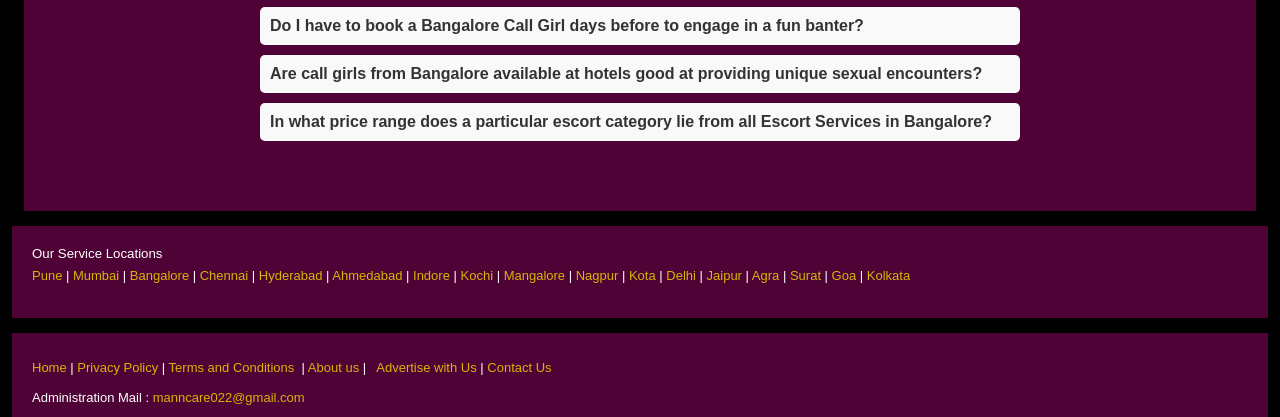
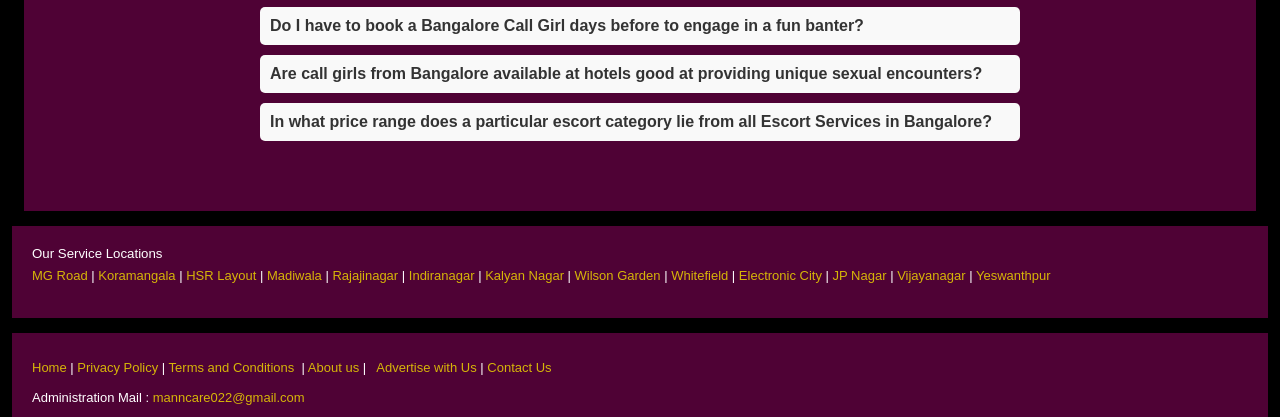
Before and after one commit to sjon01/pubangalore, a plain HTML site: page index.html in a window 1280 px wide. Shown: the part 9439-9856 px from the top of the page. Drawn offline with Linux system fonts and the light colour scheme; a web font is replaced by a local one.

Commit message:
Update index.html

```diff
--- a/index.html
+++ b/index.html
@@ -1636,23 +1636,19 @@
             <h5>Our Service Locations</h5>
 
             <p>
-                <a href="/">Pune</a> |
-                <a href="/call-girls-mumbai.html">Mumbai </a>|
-                <a href="/call-girls-bangalore.html">Bangalore</a>&nbsp;|
-                <a href="/call-girls-chennai.html">Chennai</a>&nbsp;|
-                <a href="/call-girls-hyderabad.html">Hyderabad</a>&nbsp;|
-                <a href="/call-girls-ahmedabad.html">Ahmedabad</a>&nbsp;|
-                <a href="/call-girls-indore.html">Indore</a>&nbsp;|
-                <a href="/call-girls-kochi.html">Kochi</a>&nbsp;|
-                <a href="/call-girls-mangalore.html">Mangalore</a>&nbsp;|
-                <a href="/call-girls-nagpur.html">Nagpur</a>&nbsp;|
-                <a href="/call-girls-kota.html">Kota</a>&nbsp;|
-                <a href="/call-girls-delhi.html">Delhi</a>&nbsp;|
-                <a href="/call-girls-jaipur.html">Jaipur</a>&nbsp;|
-                <a href="/call-girls-agra.html">Agra</a>&nbsp;|
-                <a href="/call-girls-surat.html">Surat</a>&nbsp;|
-                <a href="/call-girls-goa.html">Goa</a>&nbsp;|
-                <a href="/call-girls-kolkata.html">Kolkata</a></p>
+                <a href="https://bangalorenyte.com/call-girls-mgroad.html" rel="nofollow" target="_blank" title="MG Road">MG Road</strong></a> |
+               <a href="https://bangalorenyte.com/call-girls-koramangala.html" rel="nofollow" target="_blank" title="Koramangala">Koramangala</strong></a> |
+			   <a href="https://bangalorenyte.com/call-girls-hsrlayout.html" rel="nofollow" target="_blank" title="HSR Layout">HSR Layout</strong></a> |
+			   <a href="https://bangalorenyte.com/call-girls-madiwala.html" rel="nofollow" target="_blank" title="Madiwala">Madiwala</strong></a> |
+			   <a href="https://bangalorenyte.com/call-girls-rajajinagar.html" rel="nofollow" target="_blank" title="Rajajinagar">Rajajinagar</strong></a> |
+			   <a href="https://bangalorenyte.com/call-girls-indiranagar.html" rel="nofollow" target="_blank" title="Indiranagar">Indiranagar</strong></a> |
+			   <a href="https://bangalorenyte.com/call-girls-kalyannagar.html" rel="nofollow" target="_blank" title="Kalyan Nagar">Kalyan Nagar</strong></a> |
+			   <a href="https://bangalorenyte.com/call-girls-wilsongarden.html" rel="nofollow" target="_blank" title="Wilson Garden">Wilson Garden</strong></a> |
+			   <a href="https://bangalorenyte.com/call-girls-whitefield.html" rel="nofollow" target="_blank" title="Whitefield">Whitefield</strong></a> |
+			   <a href="https://bangalorenyte.com/call-girls-electroniccity.html" rel="nofollow" target="_blank" title="Electronic City">Electronic City</strong></a> |
+			   <a href="https://bangalorenyte.com/call-girls-jpnagar.html" rel="nofollow" target="_blank" title="JP Nagar">JP Nagar</strong></a> |
+			   <a href="https://bangalorenyte.com/call-girls-vijayanagar.html" rel="nofollow" target="_blank" title="Vijayanagar">Vijayanagar</strong></a> |
+			   <a href="https://bangalorenyte.com/call-girls-yeswanthpur.html" rel="nofollow" target="_blank" title="Yeswanthpur">Yeswanthpur</strong></a>
         </div>
 
         <div class="details-note-box">
```
